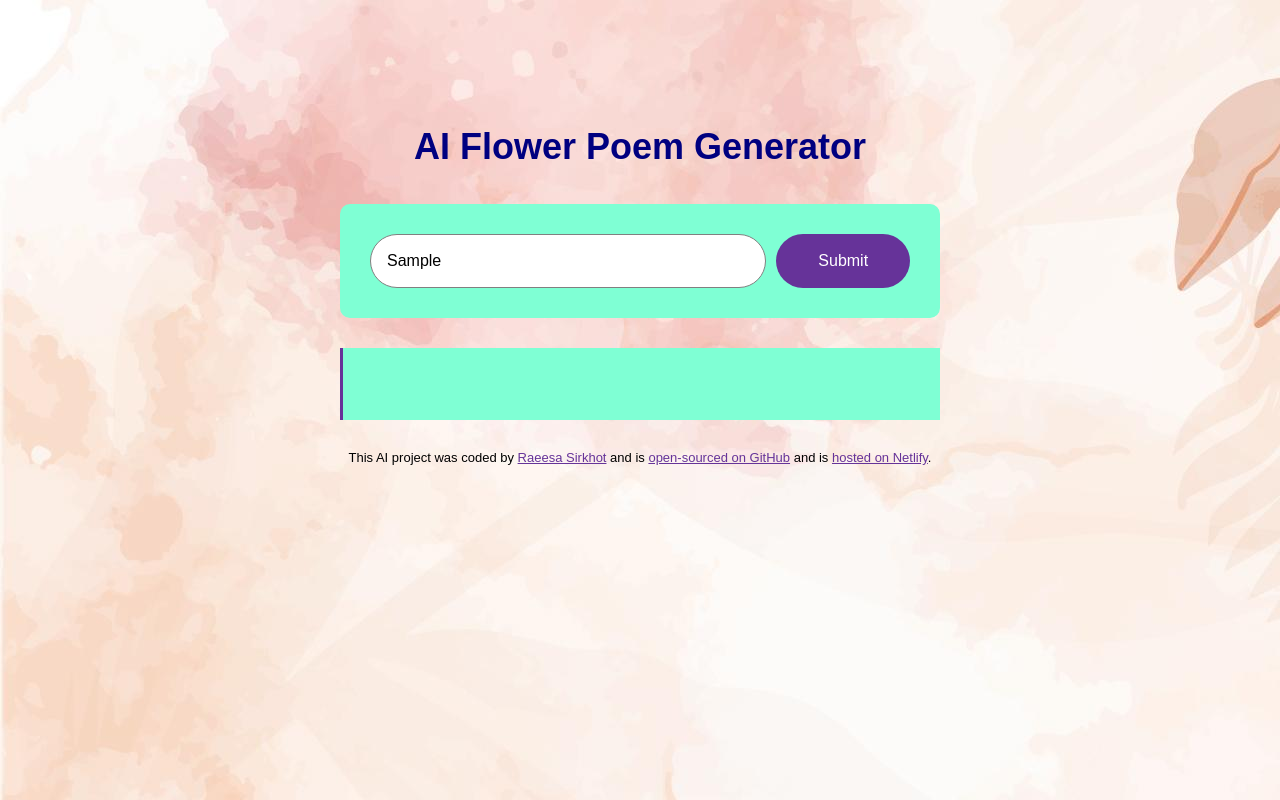
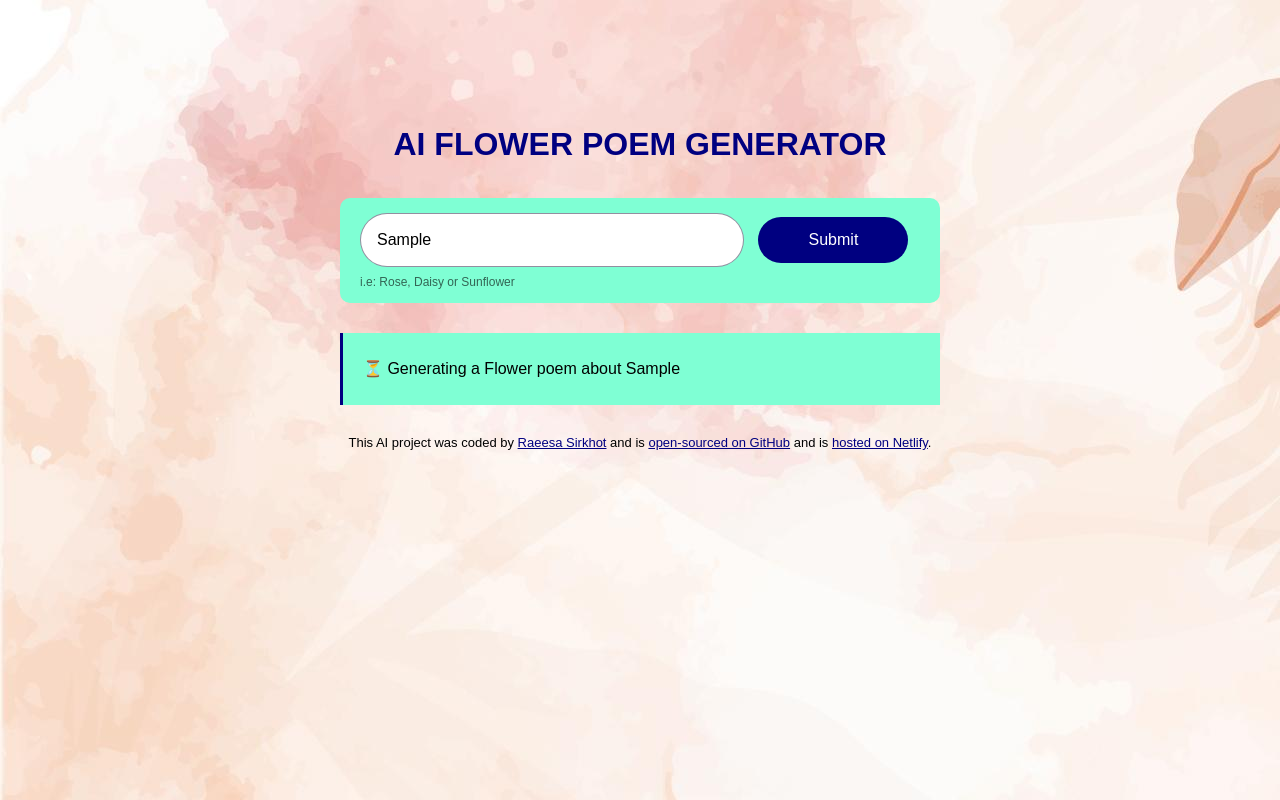
Before and after one commit to RaeesaSirkhot/flower-poem-generator, a plain HTML site: page index.html in a window 1280 px wide. Both pictures are taken after typing "Sample" into the empty fields and a click on the input 843 px from the left and 261 px from the top of the page. Drawn offline with nearby package versions, Linux system fonts and the light colour scheme; no server answers.

Commit message:
Improved the user experience

```diff
--- a/index.html
+++ b/index.html
@@ -11,9 +11,10 @@
   <body>
     <div class="container">
       <header>
-        <h1>AI Flower Poem Generator</h1>
+        <h1>AI FLOWER POEM GENERATOR</h1>
       </header>
       <main>
+        <div class="form-container">
           <form id="poem-generator-form">
             <input
               type="text"
@@ -24,9 +25,12 @@
               class="instructions"
               id="user-instructions"
             />
+
             <input type="submit" class="submit-button" />
+            <div class="hint">i.e: Rose, Daisy or Sunflower</div>
           </form>
-        <div class="poem" id="poem"><br /></div>
+        </div>
+        <div class="poem hidden" id="poem"></div>
       </main>
       <footer>
         This AI project was coded by
--- a/script.js
+++ b/script.js
@@ -13,8 +13,12 @@ function generatePoem(event) {
   let apiKey = "261aoadf0f38dt20ba85250b94b30d7a";
   let prompt = `User instrcutions: Generate a flower poem about ${instructionsInput.value}`;
   let context =
-    "You are a poem expert and love to write short flower poems. You mission is to generate a 4 line poem in basic HTML and separate each line with a <br />. Make sure to follow the user instructions. Do not include a title to the poem. Sign the poem with 'SheCodes AI' inside a <strong> element at the end of the poem and NOT at the beginning";
+    "You are a poem expert and love to write short flower poems. You mission is to generate a 4 line poem and separate each line with a <br />. Make sure to follow the user instructions. Do not include a title to the poem. Sign the poem with 'SheCodes AI' inside a <strong> element at the end of the poem and NOT at the beginning";
   let apiUrl = `https://api.shecodes.io/ai/v1/generate?prompt=${prompt}&context=${context}&key=${apiKey}`;
+
+  let poemElement = document.querySelector("#poem");
+  poemElement.classList.remove("hidden");
+  poemElement.innerHTML = `<div class="generating">⏳ Generating a Flower poem about ${instructionsInput.value}</div>`;
 
   axios.get(apiUrl).then(displayPoem);
 }
--- a/style.css
+++ b/style.css
@@ -5,7 +5,7 @@ body {
 }
 h1 {
   font-weight: 800;
-  font-size: 36px;
+  font-size: 32px;
   line-height: 1.5;
   color: navy;
   text-align: center;
@@ -14,28 +14,39 @@ h1 {
   margin: 120px auto;
   max-width: 600px;
 }
+
 header {
   margin-bottom: 30px;
 }
-form {
-  padding: 30px;
+.form-container {
+  padding: 15px 20px;
   background-color: aquamarine;
   border-radius: 10px;
-  display: flex;
 
+  height: 75px;
   margin-bottom: 30px;
+}
+.hint {
+  line-height: 1.5;
+  margin-top: 6px;
+  opacity: 0.6;
+  font-size: 12px;
+  content: \A;
 }
 .instructions {
   padding: 16px;
-  border: 1px solid grey;
+  border: 1px solid rgba(39, 33, 66, 0.5);
   width: 80%;
   font-size: 16px;
   border-radius: 50px;
   line-height: 20px;
 }
+#user-instructions {
+  width: 350px;
+}
 .submit-button {
   margin-left: 10px;
-  background: rebeccapurple;
+  background: navy;
   color: white;
   border: none;
   border-radius: 50px;
@@ -43,21 +54,39 @@ form {
   width: 150px;
   font-size: 16px;
 }
+
 .poem {
   font-size: 16px;
   background-color: aquamarine;
   padding: 20px;
   line-height: 2;
-  border-left: 3px solid rebeccapurple;
+  border-left: 3px solid navy;
 }
 footer {
   text-align: center;
   font-size: 13px;
   margin-top: 30px;
 }
+.hidden {
+  display: none;
+}
 a {
-  color: rebeccapurple;
+  color: navy;
 }
 .poem strong {
-  color: rebeccapurple;
+  color: navy;
 }
+.generating {
+  animation: blink-animation 1s steps(5, start) infinite;
+}
+
+@keyframes blink-animation {
+  to {
+    visibility: hidden;
+  }
+}
+@-webkit-keyframes blink-animation {
+  to {
+    visibility: hidden;
+  }
+}
```
Lines whose indentation alone changed are shown as unchanged.
